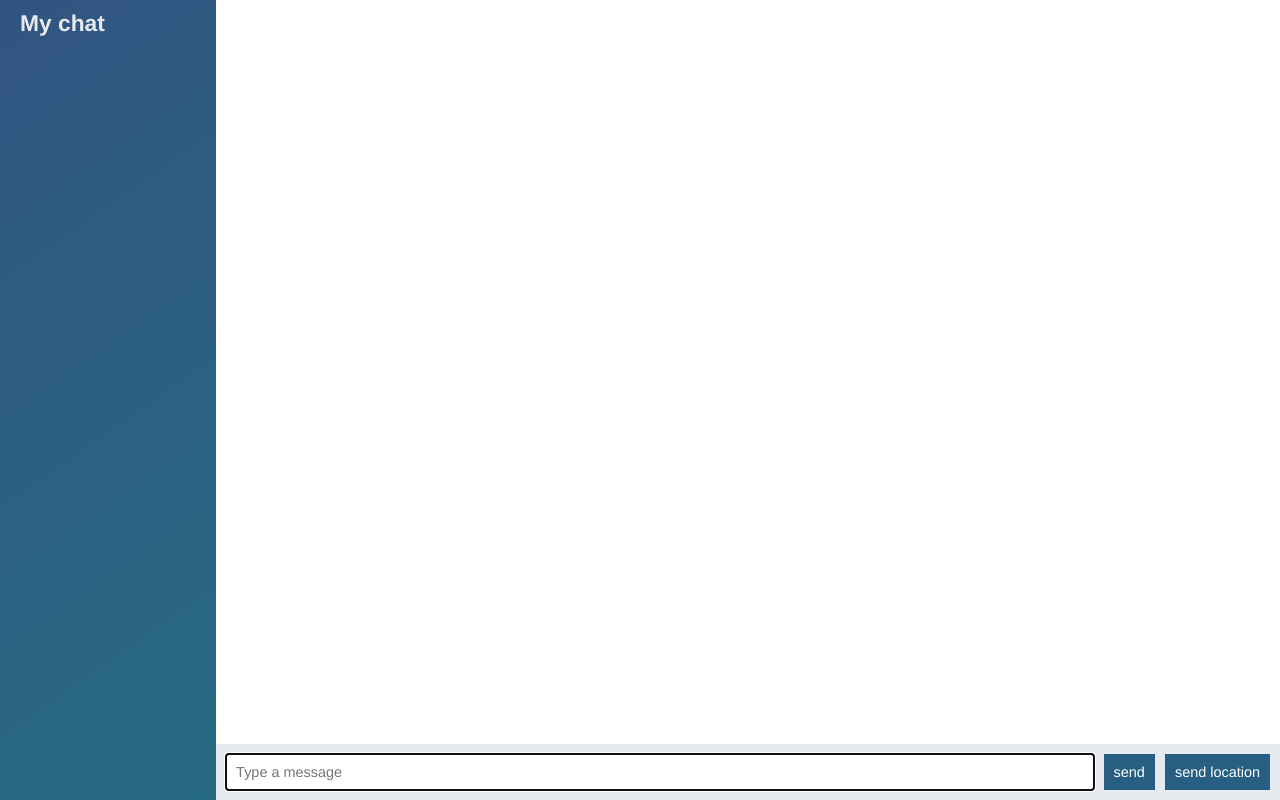
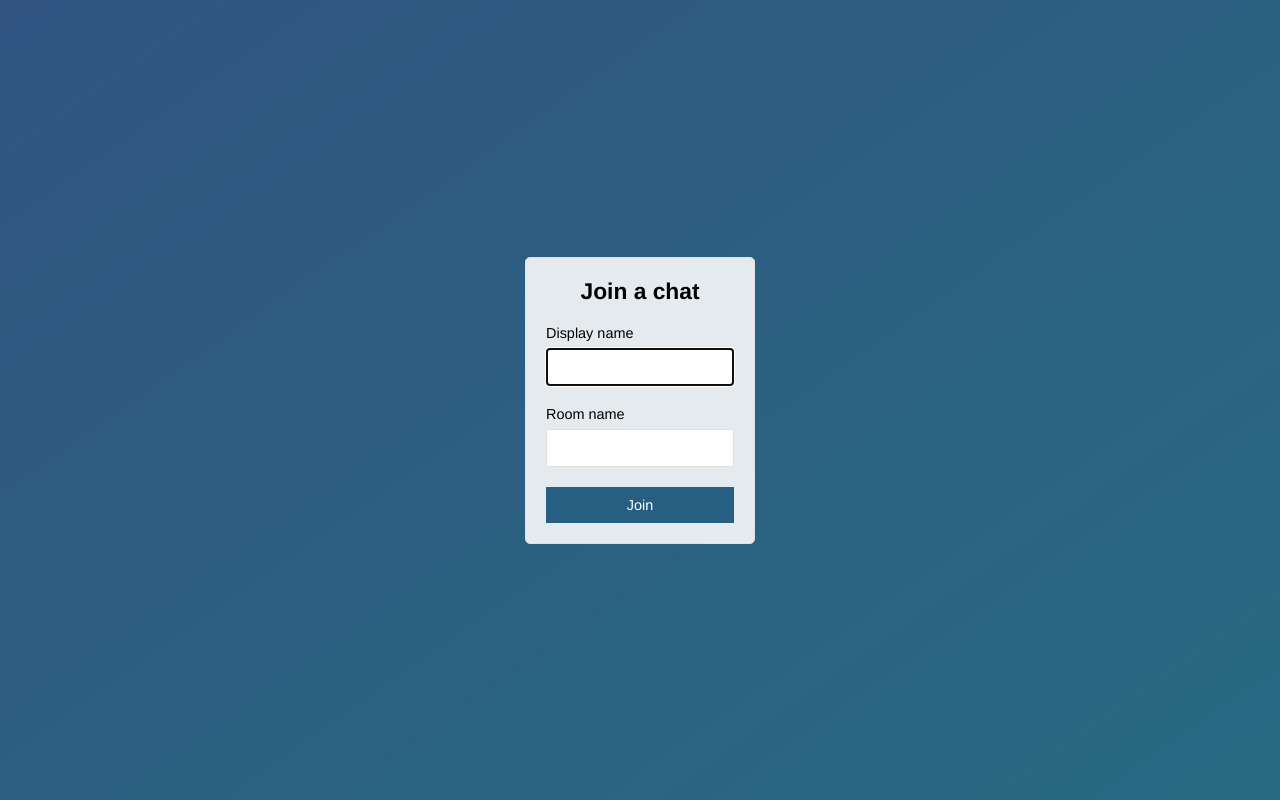
Before and after one commit to gauravsbagul/node-chat-app, a website: page public/index.html in a window 1280 px wide. Drawn offline with nearby package versions, Linux system fonts and the light colour scheme; no server answers.

Commit message:
Added join page

```diff
--- a/public/index.html
+++ b/public/index.html
@@ -3,63 +3,30 @@
 
 <head>
     <meta charset="UTF-8">
-    <meta name="viewport" content="width=device-width, initial-scale=1.0">
+    <meta name="viewport" content="width=device-width, initial-scale=1.0, user-scalable=no">
     <link rel="stylesheet" href="./css/styles.css">
-    <title>Chat App</title>
+    <title>Join | Chat</title>
 </head>
 
-<body class="chat">
-    <div class="chat__sidebar">
-        <h3>My chat</h3>
-        <div id="user"></div>
+<body class="centered-form">
+    <div class="centered-form__form">
+        <form [formGroup]="loginForm" (ngSubmit)="onSubmit()" action="/chat.html">
+            <div class="form-field">
+                <h3>Join a chat</h3>
+            </div>
+            <div class="form-field">
+                <label for="">Display name</label>
+                <input type="text" name="name" autofocus />
+            </div>
+            <div class="form-field">
+                <label for="">Room name</label>
+                <input type="text" name="room">
+            </div>
+            <div class="form-field">
+                <button>Join</button>
+            </div>
+        </form>
     </div>
-    <div class="chat__main">
-        <ol id="messages" class="chat__messages"> </ol>
-        <div class="chat__footer">
-            <form id="message-from">
-                <input type="text" name="message" id="message" placeholder="Type a message" autofocus
-                    autocomplete="off">
-                <button>
-                    send
-                </button>
-            </form>
-
-            <button id='send-location'>
-                send location
-            </button>
-        </div>
-    </div>
-
-    <script id='message-template' type="text/template">
-         <li class="message">
-             <div class="message__title">
-                 <h4>{{from}}</h4>
-                 <span>{{createdAt}}</span>
-            </div>
-            <div class="message__body">
-                <p>{{text}}</p>
-            </div>
-         </li>
-    </script>
-    <script id='location-message-template' type="text/template">
-             <li class="message">
-                 <div class="message__title">
-                     <h4>{{from}}</h4>
-                     <span>{{createdAt}}</span>
-                </div>
-                <div class="message__body">
-                    <p>
-                        <a href="{{url}}" target="_blank">My current location</a>
-                    </p>
-                </div>
-             </li>
-    </script>
-
-    <script src="./js/libs/jquery-3.5.1.min.js"></script>
-    <script src="./js/libs/moment.js"></script>
-    <script src='/socket.io/socket.io.js'></script>
-    <script src="./js/libs/mustache.js"></script>
-    <script src="./js/index.js"></script>
 </body>
 
 </html>
```
Also changed, not shown: public/chat.html (added, +64 -0 lines), public/js/chat.js (renamed from public/js/index.js).
